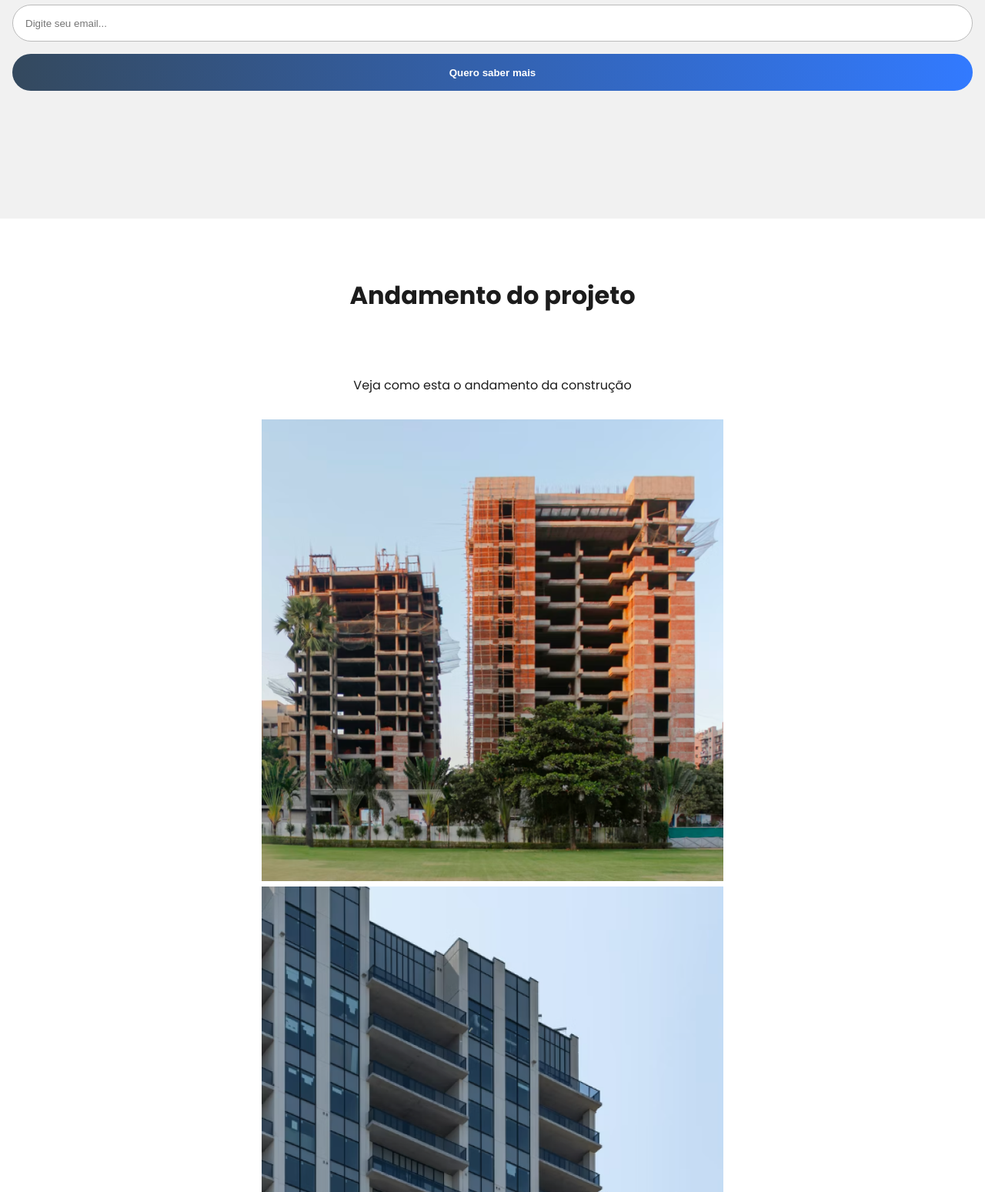
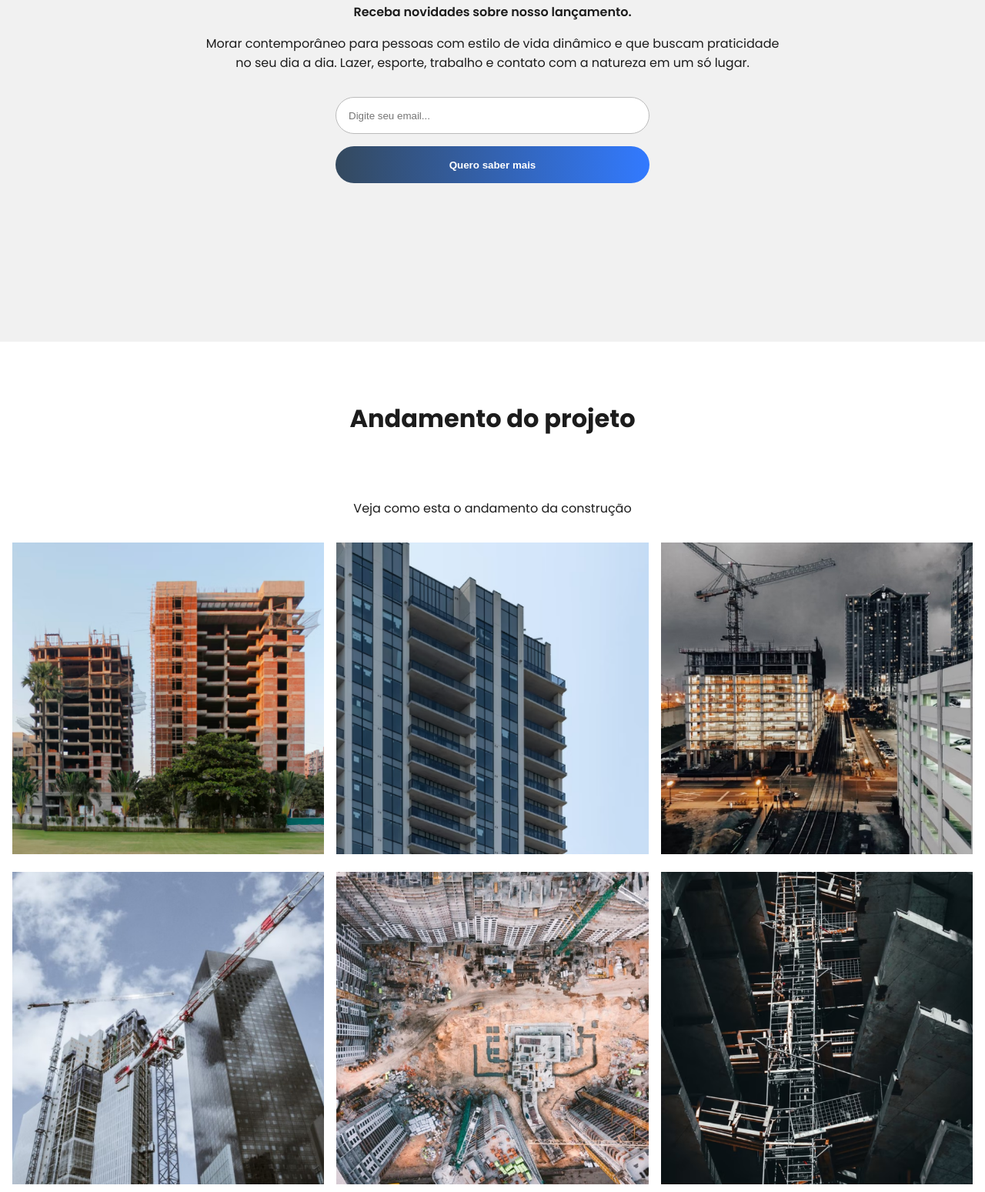
Before and after one commit to murilosilvsilva-jpg/projeto_acqua, a plain HTML site: page index.html in a window 1280 px wide. Shown: the part 996-2545 px from the top of the page at 77% size. Drawn offline with Linux system fonts and the light colour scheme.

Commit message:
style: estiliza a página de lançamento do Projeto Acqua

```diff
--- a/style.css
+++ b/style.css
@@ -42,12 +42,18 @@ body{
     background-color: var(--cor-principal);
     color: var(--cor-texto);
 }
+
+.section-contador, .novidades{
+    height: 90dvh;
+    width: 100%;
+}
+
 .section-contador{
     background-image: url("imagens/Img_5.png");
     background-repeat: no-repeat;
     background-size: cover;
-    height: 80dvh;
-       /* Explicação de dvh
+    /*height: 80dvh;
+        Explicação de dvh
     80 = 80%
     dynamic - dinamico
     viewport - janela de visualização
@@ -88,7 +94,6 @@ body{
     align-items: center;
     justify-content: center;
 
-    height: 80dvh;
     background-color: var(--cor-secundaria);
     text-align: center;
     padding: 1rem;
@@ -120,6 +125,7 @@ body{
 
 .novidades form{
     width: 100%;
+    max-width: 25.5rem;
 
     display: flex;
     flex-direction: column;
@@ -163,7 +169,31 @@ button{
     margin-bottom: 2rem;
 }
 
+ul{
+    display: grid;
+    grid-template-columns: 1fr 1fr;/* diz para o programa o tamnho da coluna | fr = fração   */
+    gap: 1rem;
+}
+
 /* QG - arrumar dps */
 img{
     max-width: 100%;
+    transition: all 300ms;
 }
+
+img:hover{
+    transform: scale(1.05);
+}
+
+@media (min-width: 744px){
+    ul{
+        grid-template-columns: 1fr 1fr 1fr;
+
+    }
+}
+
+@media (min-width: 1280px){
+    .container{
+        display: flex;
+    }
+}
```
